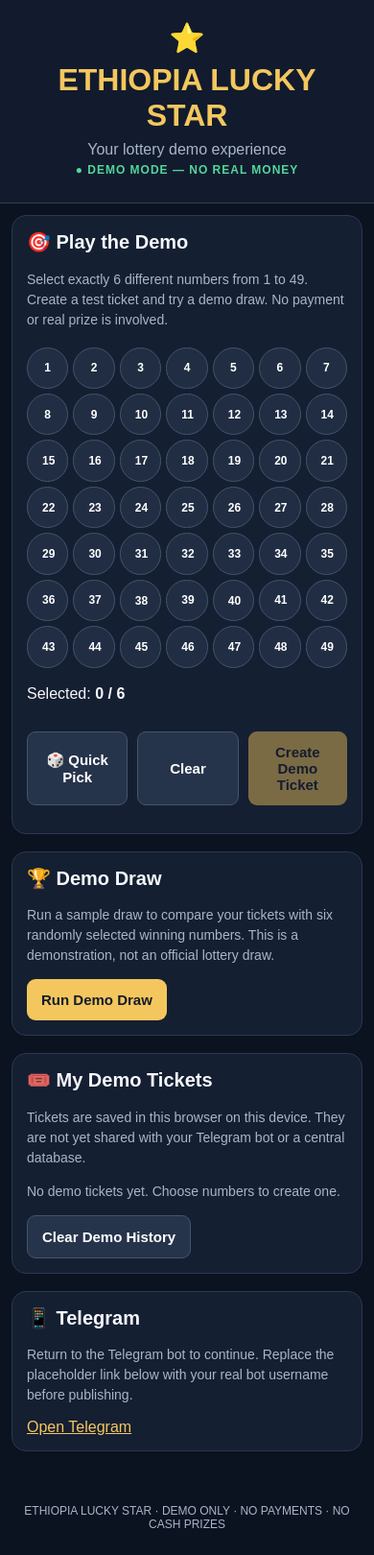
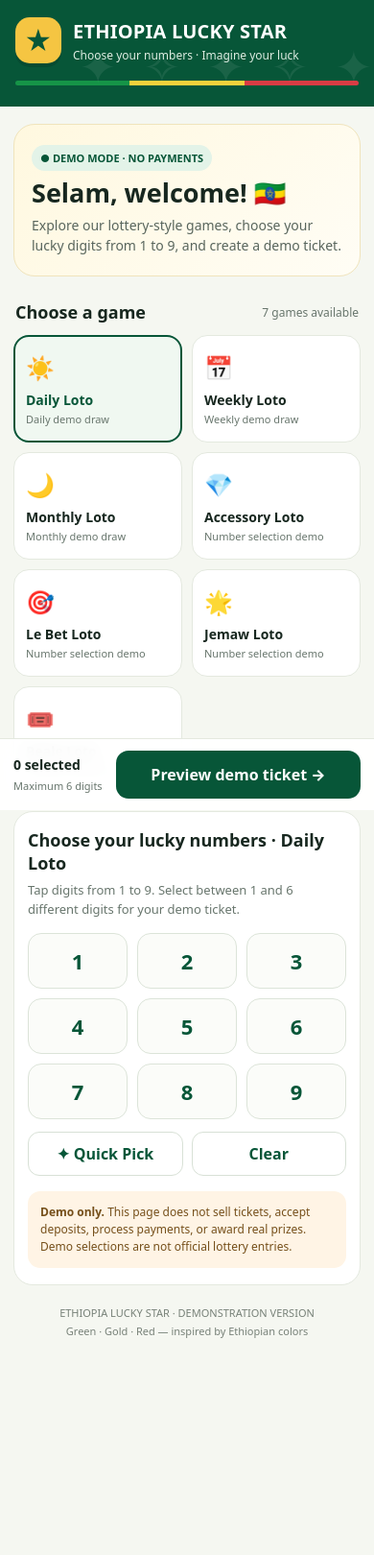
Before and after one commit to esubesolomon-ai/lotto-, a website: page public/index.html in a window 390 px wide. Shown: the whole page at 96% size. After the commit the page ends 1526 px from the top, so only its background shows below. Drawn offline with Linux system fonts and the light colour scheme.

Commit message:
Update index.html

```diff
--- a/public/index.html
+++ b/public/index.html
@@ -3,378 +3,371 @@
 <html lang="en">
 <head>
 <meta charset="UTF-8">
-<meta name="viewport" content="width=device-width, initial-scale=1">
-<title>Ethiopia Lucky Star</title>
+<meta name="viewport" content="width=device-width, initial-scale=1, viewport-fit=cover">
+<meta name="theme-color" content="#075638">
+<title>Ethiopia Lucky Star | Demo Lottery</title>
+<script src="https://telegram.org/js/telegram-web-app.js"></script>
 <style>
 :root {
-  --bg:#0b1220; --panel:#151f32; --gold:#f4c75e;
-  --text:#f5f7fb; --muted:#a9b5c9; --green:#54d69a;
+  --green:#075638;
+  --deep:#043d29;
+  --gold:#f5c542;
+  --red:#c83a42;
+  --cream:#fffaf0;
+  --ink:#17271f;
+  --muted:#68766d;
+  --line:#e4e9df;
 }
-* { box-sizing:border-box; }
+* {box-sizing:border-box}
 body {
-  margin:0; background:var(--bg); color:var(--text);
-  font-family:Arial,sans-serif;
+  margin:0;
+  background:#f5f7f1;
+  color:var(--ink);
+  font-family:system-ui,-apple-system,"Segoe UI",sans-serif;
 }
-header {
-  padding:22px 16px; text-align:center;
-  background:#111b2d; border-bottom:1px solid #354158;
+button {font:inherit;cursor:pointer}
+button:focus-visible {outline:3px solid #e0aa20;outline-offset:3px}
+.topbar {
+  color:white;
+  background:var(--green);
+  padding:18px 16px 22px;
+  position:relative;
+  overflow:hidden;
 }
-.logo { font-size:30px; }
-h1 { margin:8px 0; color:var(--gold); }
-header p { color:var(--muted); margin:5px 0; }
-main { max-width:850px; margin:auto; padding:18px; }
+.topbar:after {
+  content:"✦  ✧  ✦  ✧  ✦";
+  position:absolute;
+  right:-6px;bottom:10px;
+  color:#ffffff14;font-size:48px;letter-spacing:7px;
+  pointer-events:none;
+}
+.wrap {width:min(100%,850px);margin:auto}
+.brand {display:flex;align-items:center;gap:12px}
+.logo {
+  width:48px;height:48px;border-radius:15px;
+  background:var(--gold);color:var(--green);
+  display:grid;place-items:center;font-size:28px;
+  box-shadow:0 4px 0 #0002;
+}
+.brand h1 {margin:0;font-size:20px;letter-spacing:.2px}
+.brand p {margin:3px 0 0;font-size:12px;color:#dcece1}
+.flag {display:flex;height:5px;margin-top:18px;border-radius:4px;overflow:hidden}
+.flag span:nth-child(1){background:#159447;flex:1}
+.flag span:nth-child(2){background:#f5d13c;flex:1}
+.flag span:nth-child(3){background:#d93c44;flex:1}
+main {padding:18px 14px 110px}
+.eyebrow {font-size:11px;font-weight:800;letter-spacing:1.5px;color:var(--green)}
+.hero {
+  border-radius:22px;padding:21px 18px;
+  background:linear-gradient(135deg,#fff8df,#fffdf5);
+  border:1px solid #f0e4bc;
+  position:relative;overflow:hidden;
+}
+.hero h2 {margin:7px 0;font-size:27px;line-height:1.15}
+.hero p {margin:8px 0 0;line-height:1.5;color:#59665d;font-size:14px;max-width:480px}
+.demo-tag {
+  display:inline-flex;align-items:center;gap:6px;
+  padding:6px 9px;border-radius:99px;background:#e3f3e8;
+  color:#075638;font-size:11px;font-weight:800;
+}
+.section-head {display:flex;justify-content:space-between;align-items:center;margin:25px 2px 12px}
+.section-head h3 {margin:0;font-size:18px}
+.section-head span {font-size:12px;color:var(--muted)}
+.games {display:grid;grid-template-columns:repeat(2,minmax(0,1fr));gap:10px}
+.game {
+  background:white;border:1px solid var(--line);border-radius:16px;
+  padding:14px 12px;text-align:left;color:var(--ink);
+  min-height:112px;transition:.15s;
+}
+.game.active {border:2px solid var(--green);padding:13px 11px;background:#f0f8f1}
+.game .emoji {font-size:24px}
+.game strong {display:block;margin-top:8px;font-size:14px}
+.game small {display:block;color:var(--muted);margin-top:3px;font-size:11px}
+.game.active strong {color:var(--green)}
 .panel {
-  background:var(--panel); padding:20px; border-radius:15px;
-  margin-bottom:18px; border:1px solid #2b3850;
+  margin-top:18px;background:white;border:1px solid var(--line);
+  border-radius:20px;padding:17px 14px;
 }
-h2 { margin-top:0; font-size:20px; }
-.note { color:var(--muted); font-size:14px; line-height:1.5; }
-.status {
-  color:var(--green); font-weight:bold; font-size:12px;
-  letter-spacing:1px;
+.panel h3 {margin:0;font-size:18px}
+.hint {font-size:13px;color:var(--muted);line-height:1.5;margin:7px 0 15px}
+.number-grid {display:grid;grid-template-columns:repeat(3,minmax(0,1fr));gap:10px}
+.digit {
+  height:58px;border-radius:14px;border:1px solid #dce4d9;
+  background:#fbfcf9;font-size:22px;font-weight:800;color:var(--green);
 }
-.numbers {
-  display:grid; grid-template-columns:repeat(7,minmax(0,1fr));
-  gap:8px; margin:18px 0;
+.digit.selected {background:var(--green);color:white;border-color:var(--green);box-shadow:0 3px 0 #043d29}
+.digit:disabled {opacity:.4;cursor:not-allowed}
+.actions {display:flex;gap:9px;margin-top:13px}
+.secondary {
+  border:1px solid #d8e1d6;background:white;color:var(--green);
+  border-radius:12px;padding:11px 12px;font-weight:750;flex:1;
 }
-.ball {
-  aspect-ratio:1; border-radius:50%; border:1px solid #45536c;
-  background:#202d43; color:white; font-weight:bold;
-  cursor:pointer; font-size:clamp(12px,3vw,16px);
+.primary {
+  border:0;background:var(--green);color:white;
+  border-radius:13px;padding:14px 16px;font-weight:800;width:100%;
 }
-.ball.selected {
-  background:var(--gold); color:#172033;
-  border-color:var(--gold); transform:scale(1.03);
+.primary:active,.secondary:active,.game:active {transform:scale(.99)}
+.ticket {
+  margin-top:15px;border:1px dashed #b8cdbb;background:#f4faf4;
+  border-radius:15px;padding:15px;display:none;
 }
-button {
-  padding:13px 15px; border:0; border-radius:9px;
-  background:var(--gold); color:#151c2a;
-  font-weight:bold; cursor:pointer; font-size:15px;
+.ticket.show {display:block}
+.ticket-top {display:flex;justify-content:space-between;gap:10px;align-items:center}
+.ticket-top strong {font-size:14px}
+.ticket-top span {font-size:10px;font-weight:800;color:#12643c}
+.ticket-digits {display:flex;flex-wrap:wrap;gap:8px;margin:14px 0}
+.ticket-digit {
+  width:39px;height:39px;display:grid;place-items:center;
+  border-radius:50%;background:var(--gold);color:#173a26;font-weight:900;
 }
-button.secondary {
-  background:#26344b; color:white; border:1px solid #46536a;
+.ticket p {font-size:12px;line-height:1.5;color:var(--muted);margin-bottom:0}
+.notice {
+  margin-top:16px;padding:13px;border-radius:13px;
+  background:#fff4e5;color:#76501b;font-size:12px;line-height:1.5;
 }
-button:disabled { opacity:.45; cursor:not-allowed; }
-.actions { display:flex; flex-wrap:wrap; gap:10px; }
-.actions button { flex:1; }
-.selected-row,.result-row {
-  display:flex; flex-wrap:wrap; gap:8px; margin:14px 0;
+.footer {text-align:center;color:#778178;font-size:11px;line-height:1.7;margin:20px 0}
+.bottom {
+  position:fixed;bottom:0;left:0;right:0;
+  padding:12px 14px calc(12px + env(safe-area-inset-bottom));
+  background:#ffffffed;backdrop-filter:blur(10px);
+  border-top:1px solid var(--line);z-index:5;
 }
-.mini-ball {
-  display:inline-flex; align-items:center; justify-content:center;
-  width:39px; height:39px; border-radius:50%;
-  background:var(--gold); color:#172033; font-weight:bold;
+.bottom-inner {max-width:822px;margin:auto;display:flex;align-items:center;gap:12px}
+.selection-info {min-width:95px}
+.selection-info strong {display:block;font-size:14px}
+.selection-info small {color:var(--muted);font-size:11px}
+.bottom .primary {flex:1;width:auto;padding:14px 10px}
+.toast {
+  display:none;position:fixed;top:14px;left:50%;transform:translateX(-50%);
+  z-index:20;background:#163e2a;color:white;padding:12px 16px;
+  border-radius:12px;box-shadow:0 5px 25px #0002;font-size:13px;
+  max-width:90%;text-align:center;
 }
-.ticket {
-  background:#10192a; border:1px solid #344159;
-  padding:14px; border-radius:10px; margin-top:12px;
-}
-.ticket small { color:var(--muted); }
-footer { text-align:center; padding:25px; color:var(--muted); font-size:12px; }
-a { color:var(--gold); }
-@media(max-width:420px) {
-  main { padding:12px; }
-  .panel { padding:15px; }
-  .numbers { gap:5px; }
+.toast.show {display:block}
+@media(min-width:600px) {
+  main {padding-top:25px}
+  .games {grid-template-columns:repeat(4,minmax(0,1fr))}
+  .number-grid {grid-template-columns:repeat(9,minmax(0,1fr))}
+  .digit {height:54px}
+  .hero {padding:27px}
+  .hero h2 {font-size:32px}
 }
 </style>
 </head>
 <body>
-<header>
-  <div class="logo">⭐</div>
-  <h1>ETHIOPIA LUCKY STAR</h1>
-  <p>Your lottery demo experience</p>
-  <p class="status">● DEMO MODE — NO REAL MONEY</p>
+<header class="topbar">
+  <div class="wrap">
+    <div class="brand">
+      <div class="logo" aria-hidden="true">★</div>
+      <div>
+        <h1>ETHIOPIA LUCKY STAR</h1>
+        <p>Choose your numbers · Imagine your luck</p>
+      </div>
+    </div>
+    <div class="flag" aria-label="Ethiopian-inspired colors">
+      <span></span><span></span><span></span>
+    </div>
+  </div>
 </header>
 
-<main>
-  <section class="panel">
-    <h2>🎯 Play the Demo</h2>
-    <p class="note">
-      Select exactly 6 different numbers from 1 to 49.
-      Create a test ticket and try a demo draw.
-      No payment or real prize is involved.
-    </p>
+<main class="wrap">
+  <section class="hero">
+    <span class="demo-tag">● DEMO MODE · NO PAYMENTS</span>
+    <h2>Selam, welcome! 🇪🇹</h2>
+    <p>Explore our lottery-style games, choose your lucky digits from 1 to 9, and create a demo ticket.</p>
+  </section>
 
-    <div id="numberGrid" class="numbers"></div>
-
-    <p>Selected: <strong id="selectedCount">0 / 6</strong></p>
-    <div id="selectedNumbers" class="selected-row"></div>
-
-    <div class="actions">
-      <button class="secondary" id="randomBtn">🎲 Quick Pick</button>
-      <button class="secondary" id="clearBtn">Clear</button>
-      <button id="ticketBtn" disabled>Create Demo Ticket</button>
-    </div>
-    <p id="message" class="note" aria-live="polite"></p>
+  <div class="section-head">
+    <h3>Choose a game</h3>
+    <span>7 games available</span>
+  </div>
+  <section class="games" id="games" aria-label="Lottery games">
+    <button class="game active" data-game="Daily Loto" aria-pressed="true">
+      <span class="emoji">☀️</span><strong>Daily Loto</strong><small>Daily demo draw</small>
+    </button>
+    <button class="game" data-game="Weekly Loto" aria-pressed="false">
+      <span class="emoji">📅</span><strong>Weekly Loto</strong><small>Weekly demo draw</small>
+    </button>
+    <button class="game" data-game="Monthly Loto" aria-pressed="false">
+      <span class="emoji">🌙</span><strong>Monthly Loto</strong><small>Monthly demo draw</small>
+    </button>
+    <button class="game" data-game="Accessory Loto" aria-pressed="false">
+      <span class="emoji">💎</span><strong>Accessory Loto</strong><small>Number selection demo</small>
+    </button>
+    <button class="game" data-game="Le Bet Loto" aria-pressed="false">
+      <span class="emoji">🎯</span><strong>Le Bet Loto</strong><small>Number selection demo</small>
+    </button>
+    <button class="game" data-game="Jemaw Loto" aria-pressed="false">
+      <span class="emoji">🌟</span><strong>Jemaw Loto</strong><small>Number selection demo</small>
+    </button>
+    <button class="game" data-game="Beale Loto" aria-pressed="false">
+      <span class="emoji">🎟️</span><strong>Beale Loto</strong><small>Number selection demo</small>
+    </button>
   </section>
 
   <section class="panel">
-    <h2>🏆 Demo Draw</h2>
-    <p class="note">
-      Run a sample draw to compare your tickets with six randomly
-      selected winning numbers. This is a demonstration, not an
-      official lottery draw.
-    </p>
-    <button id="drawBtn">Run Demo Draw</button>
-    <div id="drawResults"></div>
+    <h3 id="pickTitle">Choose your lucky numbers</h3>
+    <p class="hint">Tap digits from 1 to 9. Select between 1 and 6 different digits for your demo ticket.</p>
+    <div class="number-grid" id="numberGrid" aria-label="Choose numbers">
+      <button class="digit" data-digit="1">1</button>
+      <button class="digit" data-digit="2">2</button>
+      <button class="digit" data-digit="3">3</button>
+      <button class="digit" data-digit="4">4</button>
+      <button class="digit" data-digit="5">5</button>
+      <button class="digit" data-digit="6">6</button>
+      <button class="digit" data-digit="7">7</button>
+      <button class="digit" data-digit="8">8</button>
+      <button class="digit" data-digit="9">9</button>
+    </div>
+    <div class="actions">
+      <button class="secondary" id="quickPick">✦ Quick Pick</button>
+      <button class="secondary" id="clear">Clear</button>
+    </div>
+
+    <div class="ticket" id="ticket" aria-live="polite">
+      <div class="ticket-top">
+        <strong id="ticketGame">Daily Loto</strong>
+        <span>DEMO TICKET</span>
+      </div>
+      <div class="ticket-digits" id="ticketDigits"></div>
+      <p id="ticketText"></p>
+    </div>
+
+    <div class="notice">
+      <strong>Demo only.</strong> This page does not sell tickets, accept deposits,
+      process payments, or award real prizes. Demo selections are not official lottery entries.
+    </div>
   </section>
 
-  <section class="panel">
-    <h2>🎟️ My Demo Tickets</h2>
-    <p class="note">
-      Tickets are saved in this browser on this device.
-      They are not yet shared with your Telegram bot or a central database.
-    </p>
-    <div id="ticketHistory"></div>
-    <button class="secondary" id="clearHistoryBtn">Clear Demo History</button>
-  </section>
-
-  <section class="panel">
-    <h2>📱 Telegram</h2>
-    <p class="note">
-      Return to the Telegram bot to continue. Replace the placeholder
-      link below with your real bot username before publishing.
-    </p>
-    <a id="telegramLink" href="https://t.me/" target="_blank"
-       rel="noopener">Open Telegram</a>
-  </section>
+  <div class="footer">
+    ETHIOPIA LUCKY STAR · DEMONSTRATION VERSION<br>
+    Green · Gold · Red — inspired by Ethiopian colors
+  </div>
 </main>
 
-<footer>
-  ETHIOPIA LUCKY STAR · DEMO ONLY · NO PAYMENTS · NO CASH PRIZES
-</footer>
+<div class="bottom">
+  <div class="bottom-inner">
+    <div class="selection-info">
+      <strong id="count">0 selected</strong>
+      <small>Maximum 6 digits</small>
+    </div>
+    <button class="primary" id="preview">Preview demo ticket →</button>
+  </div>
+</div>
+
+<div class="toast" id="toast" role="status"></div>
 
 <script>
 (() => {
-  const STORAGE_KEY = 'ethioLuckyStarDemoV1';
-  const grid = document.getElementById('numberGrid');
-  const count = document.getElementById('selectedCount');
-  const chosen = document.getElementById('selectedNumbers');
-  const ticketBtn = document.getElementById('ticketBtn');
-  const message = document.getElementById('message');
-  const history = document.getElementById('ticketHistory');
-  const results = document.getElementById('drawResults');
+  const tg = window.Telegram && window.Telegram.WebApp;
+  if (tg) {
+    tg.ready();
+    tg.expand();
+    try {
+      tg.setHeaderColor("#075638");
+      tg.setBackgroundColor("#f5f7f1");
+      tg.enableClosingConfirmation();
+    } catch (e) {}
+  }
 
   let selected = [];
-  let tickets = [];
-  let drawNumber = 0;
-  let lastDraw = null;
+  let currentGame = "Daily Loto";
+  const digitButtons = [...document.querySelectorAll(".digit")];
+  const gameButtons = [...document.querySelectorAll(".game")];
+  const count = document.getElementById("count");
+  const ticket = document.getElementById("ticket");
+  const toast = document.getElementById("toast");
+  let toastTimer;
 
-  try {
-    const saved = JSON.parse(localStorage.getItem(STORAGE_KEY) || '{}');
-    tickets = Array.isArray(saved.tickets) ? saved.tickets : [];
-    drawNumber = Number(saved.drawNumber) || 0;
-    lastDraw = saved.lastDraw || null;
-  } catch (_) {
-    tickets = [];
+  function notify(message) {
+    toast.textContent = message;
+    toast.classList.add("show");
+    clearTimeout(toastTimer);
+    toastTimer = setTimeout(() => toast.classList.remove("show"), 2400);
   }
 
-  function save() {
-    try {
-      localStorage.setItem(STORAGE_KEY, JSON.stringify({
-        tickets, drawNumber, lastDraw
-      }));
-    } catch (_) {
-      message.textContent = 'Could not save data in this browser.';
-    }
+  function render() {
+    digitButtons.forEach(button => {
+      const n = Number(button.dataset.digit);
+      const isSelected = selected.includes(n);
+      button.classList.toggle("selected", isSelected);
+      button.setAttribute("aria-pressed", String(isSelected));
+      button.disabled = !isSelected && selected.length >= 6;
+    });
+    count.textContent = `${selected.length} selected`;
+    document.getElementById("pickTitle").textContent =
+      `Choose your lucky numbers · ${currentGame}`;
   }
 
-  function makeUniqueNumbers(amount, max) {
-    const values = [];
-    while (values.length < amount) {
-      const n = Math.floor(Math.random() * max) + 1;
-      if (!values.includes(n)) values.push(n);
-    }
-    return values.sort((a, b) => a - b);
-  }
-
-  function renderSelection() {
-    count.textContent = selected.length + ' / 6';
-    chosen.replaceChildren();
-
-    selected.slice().sort((a,b) => a-b).forEach(n => {
-      const ball = document.createElement('span');
-      ball.className = 'mini-ball';
-      ball.textContent = n;
-      chosen.appendChild(ball);
-    });
-
-    ticketBtn.disabled = selected.length !== 6;
-
-    grid.querySelectorAll('.ball').forEach(button => {
-      const n = Number(button.dataset.number);
-      button.classList.toggle('selected', selected.includes(n));
-      button.setAttribute('aria-pressed', String(selected.includes(n)));
-    });
-  }
-
-  for (let n = 1; n <= 49; n++) {
-    const button = document.createElement('button');
-    button.className = 'ball';
-    button.type = 'button';
-    button.textContent = n;
-    button.dataset.number = n;
-    button.setAttribute('aria-label', 'Number ' + n);
-    button.setAttribute('aria-pressed', 'false');
-
-    button.addEventListener('click', () => {
+  digitButtons.forEach(button => {
+    button.addEventListener("click", () => {
+      const n = Number(button.dataset.digit);
       if (selected.includes(n)) {
-        selected = selected.filter(x => x !== n);
+        selected = selected.filter(value => value !== n);
       } else if (selected.length < 6) {
         selected.push(n);
-      } else {
-        message.textContent = 'Choose only 6 numbers. Remove one first.';
-        return;
       }
-      message.textContent = '';
-      renderSelection();
+      ticket.classList.remove("show");
+      render();
+      if (tg && tg.HapticFeedback) tg.HapticFeedback.selectionChanged();
     });
-    grid.appendChild(button);
-  }
-
-  document.getElementById('randomBtn').addEventListener('click', () => {
-    selected = makeUniqueNumbers(6, 49);
-    message.textContent = 'Six demo numbers selected.';
-    renderSelection();
   });
 
-  document.getElementById('clearBtn').addEventListener('click', () => {
-    selected = [];
-    message.textContent = '';
-    renderSelection();
+  gameButtons.forEach(button => {
+    button.addEventListener("click", () => {
+      currentGame = button.dataset.game;
+      gameButtons.forEach(other => {
+        const active = other === button;
+        other.classList.toggle("active", active);
+        other.setAttribute("aria-pressed", String(active));
+      });
+      ticket.classList.remove("show");
+      render();
+      if (tg && tg.HapticFeedback) tg.HapticFeedback.selectionChanged();
+    });
   });
 
-  ticketBtn.addEventListener('click', () => {
-    if (selected.length !== 6) return;
-
-    const ticket = {
-      id: 'ELS-' + Date.now().toString(36).toUpperCase()
-        + '-' + Math.random().toString(36).slice(2, 6).toUpperCase(),
-      numbers: [...selected].sort((a,b) => a-b),
-      createdAt: new Date().toISOString(),
-      drawNumber: drawNumber + 1,
-      matches: null
-    };
-
-    tickets.unshift(ticket);
-    save();
-    renderTickets();
+  document.getElementById("clear").addEventListener("click", () => {
     selected = [];
-    renderSelection();
-    message.textContent = 'Demo ticket created: ' + ticket.id;
+    ticket.classList.remove("show");
+    render();
   });
 
-  function renderTickets() {
-    history.replaceChildren();
+  document.getElementById("quickPick").addEventListener("click", () => {
+    const numbers = [1,2,3,4,5,6,7,8,9];
+    for (let i = numbers.length - 1; i > 0; i--) {
+      const j = Math.floor(Math.random() * (i + 1));
+      [numbers[i], numbers[j]] = [numbers[j], numbers[i]];
+    }
+    selected = numbers.slice(0, 4).sort((a,b) => a-b);
+    ticket.classList.remove("show");
+    render();
+    notify("Four demo numbers selected!");
+    if (tg && tg.HapticFeedback) tg.HapticFeedback.impactOccurred("light");
+  });
 
-    if (!tickets.length) {
-      const p = document.createElement('p');
-      p.className = 'note';
-      p.textContent = 'No demo tickets yet. Choose numbers to create one.';
-      history.appendChild(p);
+  document.getElementById("preview").addEventListener("click", () => {
+    if (!selected.length) {
+      notify("Choose at least one digit first.");
       return;
     }
-
-    tickets.forEach(ticket => {
-      const card = document.createElement('div');
-      card.className = 'ticket';
-
-      const title = document.createElement('strong');
-      title.textContent = ticket.id;
-      card.appendChild(title);
-
-      const small = document.createElement('small');
-      small.textContent = ' · ' + new Date(ticket.createdAt).toLocaleString();
-      card.appendChild(small);
-
-      const row = document.createElement('div');
-      row.className = 'result-row';
-      ticket.numbers.forEach(n => {
-        const ball = document.createElement('span');
-        ball.className = 'mini-ball';
-        ball.textContent = n;
-        row.appendChild(ball);
-      });
-      card.appendChild(row);
-
-      const detail = document.createElement('p');
-      detail.className = 'note';
-      detail.textContent = ticket.matches === null
-        ? 'Waiting for a demo draw'
-        : ticket.matches + ' matching number(s) in the last demo draw';
-      card.appendChild(detail);
-      history.appendChild(card);
+    document.getElementById("ticketGame").textContent = currentGame;
+    const digits = document.getElementById("ticketDigits");
+    digits.replaceChildren();
+    [...selected].sort((a,b) => a-b).forEach(n => {
+      const ball = document.createElement("span");
+      ball.className = "ticket-digit";
+      ball.textContent = String(n);
+      digits.appendChild(ball);
     });
-  }
-
-  document.getElementById('drawBtn').addEventListener('click', () => {
-    if (!tickets.length) {
-      results.textContent = 'Create at least one demo ticket first.';
-      return;
-    }
-
-    drawNumber++;
-    const winning = makeUniqueNumbers(6, 49);
-    lastDraw = { number: drawNumber, winning, at: new Date().toISOString() };
-
-    tickets.forEach(ticket => {
-      ticket.matches = ticket.numbers.filter(n => winning.includes(n)).length;
-    });
-
-    save();
-    renderTickets();
-    results.replaceChildren();
-
-    const heading = document.createElement('h3');
-    heading.textContent = 'Demo Draw #' + drawNumber;
-    results.appendChild(heading);
-
-    const row = document.createElement('div');
-    row.className = 'result-row';
-    winning.forEach(n => {
-      const ball = document.createElement('span');
-      ball.className = 'mini-ball';
-      ball.textContent = n;
-      row.appendChild(ball);
-    });
-    results.appendChild(row);
-
-    const p = document.createElement('p');
-    p.className = 'note';
-    p.textContent = 'Demo results only. No real winner or prize is declared.';
-    results.appendChild(p);
+    document.getElementById("ticketText").textContent =
+      "Demo ticket only · No payment taken · Not an official entry.";
+    ticket.classList.add("show");
+    ticket.scrollIntoView({behavior:"smooth", block:"nearest"});
+    if (tg && tg.HapticFeedback) tg.HapticFeedback.notificationOccurred("success");
   });
 
-  document.getElementById('clearHistoryBtn').addEventListener('click', () => {
-    if (!confirm('Delete all demo tickets and results saved in this browser?')) {
-      return;
-    }
-    tickets = [];
-    drawNumber = 0;
-    lastDraw = null;
-    save();
-    renderTickets();
-    results.replaceChildren();
-  });
-
-  if (lastDraw) {
-    const heading = document.createElement('h3');
-    heading.textContent = 'Last saved demo draw #' + lastDraw.number;
-    results.appendChild(heading);
-    const row = document.createElement('div');
-    row.className = 'result-row';
-    lastDraw.winning.forEach(n => {
-      const ball = document.createElement('span');
-      ball.className = 'mini-ball';
-      ball.textContent = n;
-      row.appendChild(ball);
-    });
-    results.appendChild(row);
-  }
-
-  renderSelection();
-  renderTickets();
+  render();
 })();
 </script>
 </body>
```
